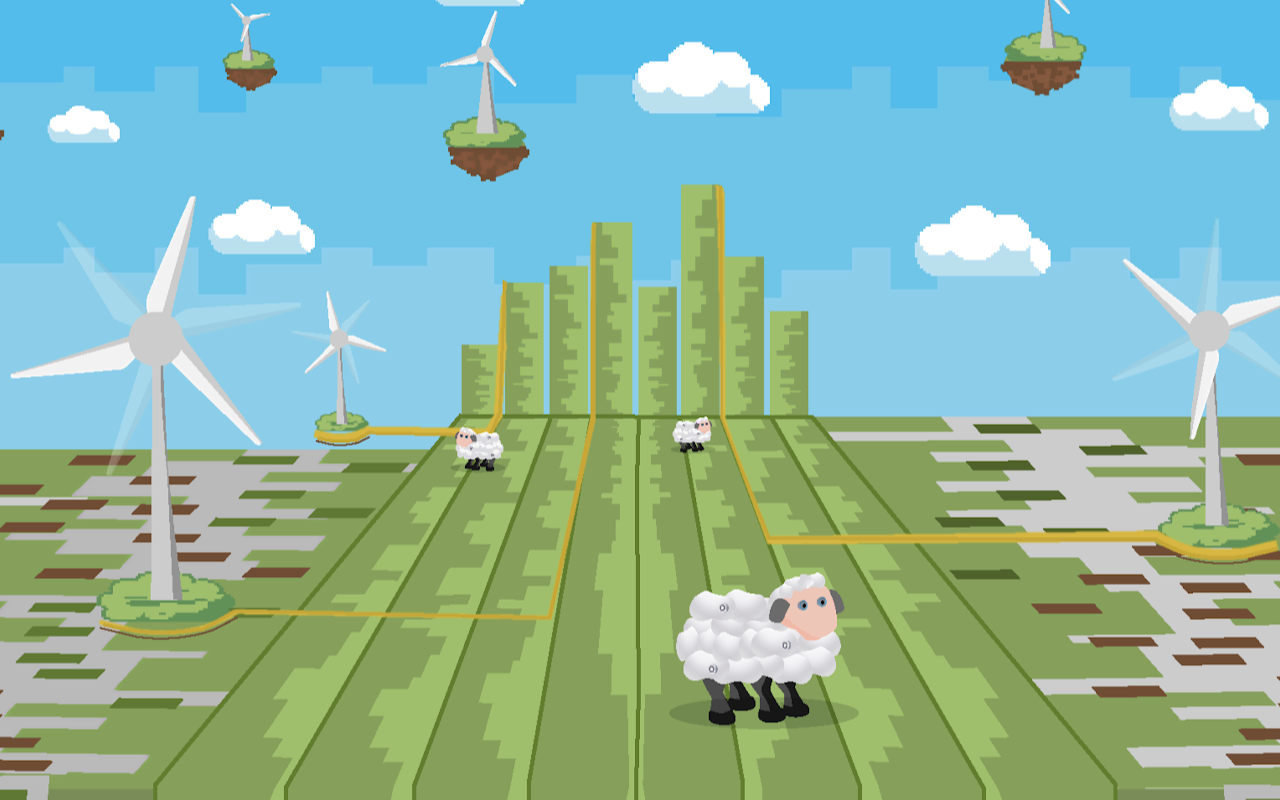
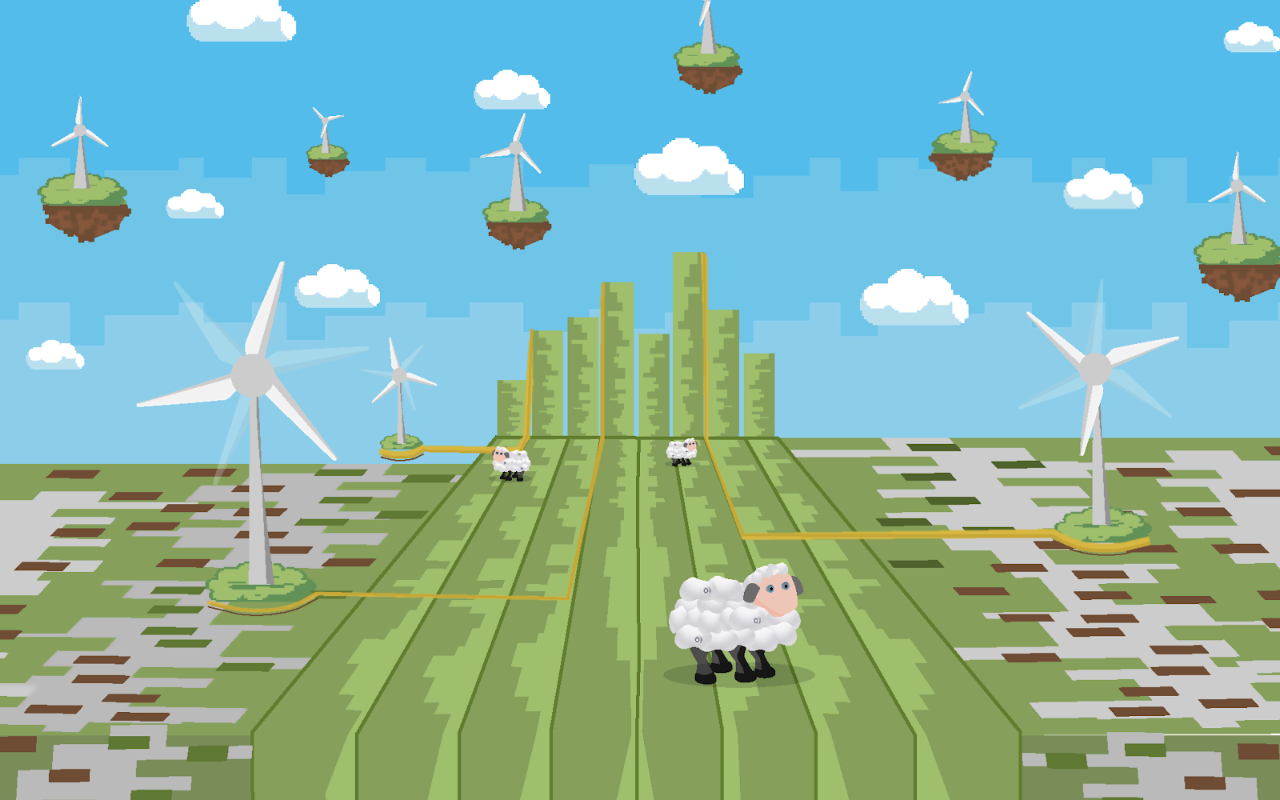
Before and after one commit to pokt-foundation/wpokt-app, a React (Create React App) app: page / in a window 1280 px wide. Built offline with nearby package versions, Linux system fonts and the light colour scheme.

Commit message:
Tweak background position

```diff
--- a/src/App.tsx
+++ b/src/App.tsx
@@ -16,8 +16,8 @@ export default App;
 
 const Wrapper = styled.div`
   background-image: url(${PocktWorldImage});
-  background-position: center;
-  background-size: center;
+  background-position: top;
+  background-size: cover;
   height: 100vh;
   width: 100%;
   z-index: 0;
```
